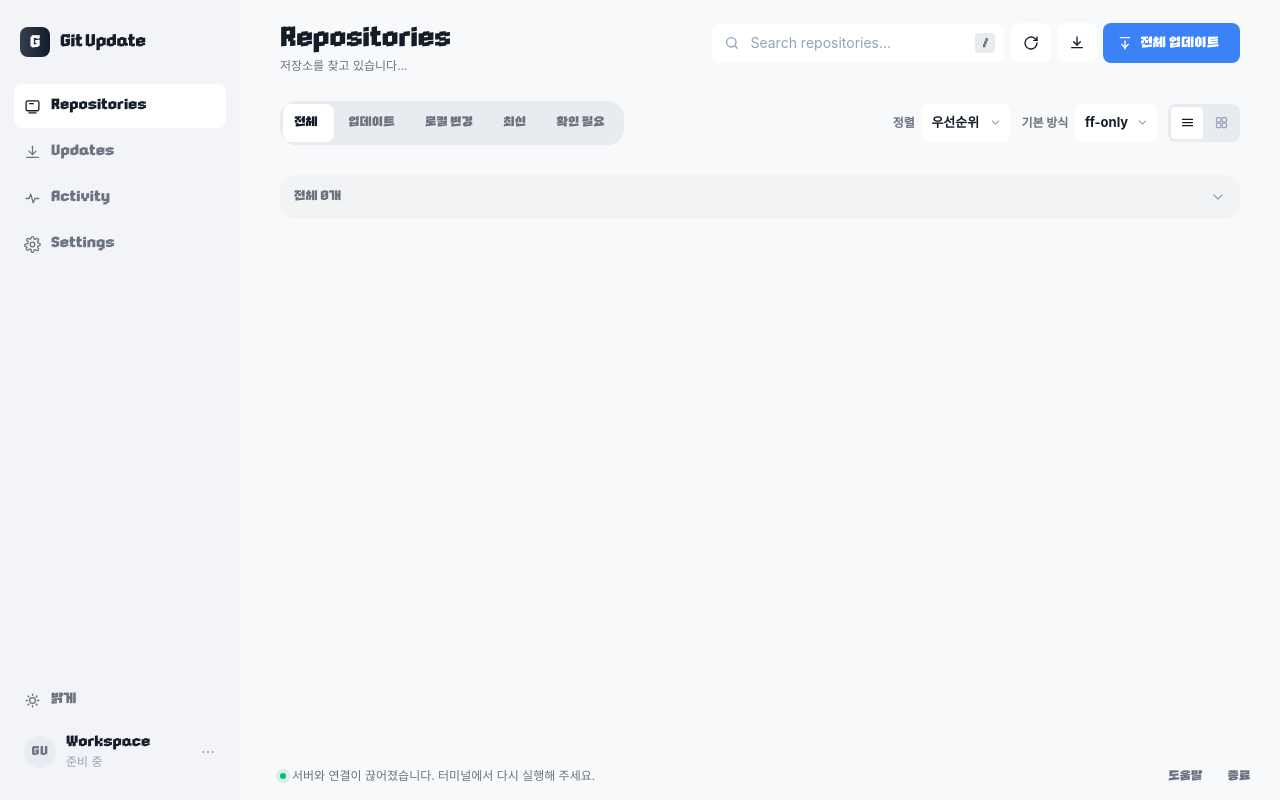
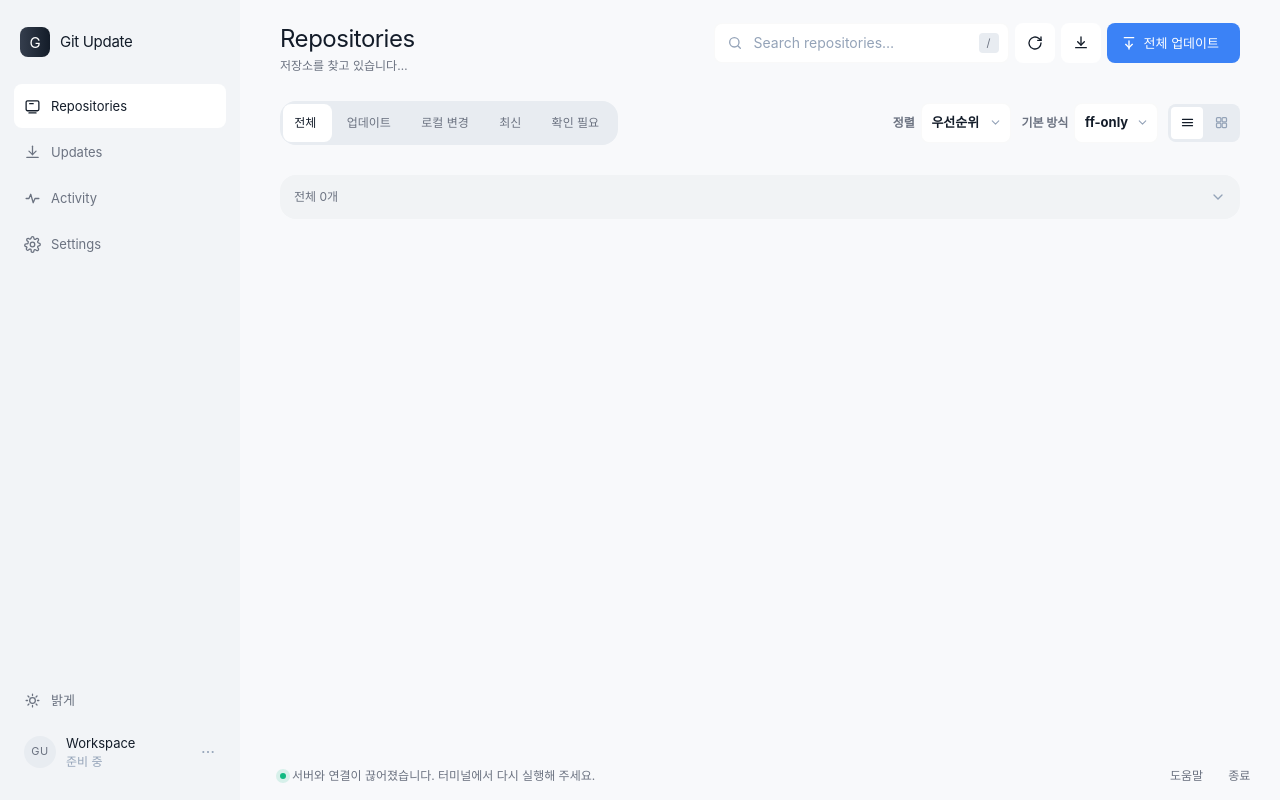
Before and after one commit to info-sum/git-update, a website: page gitupdate/web/index.html in a window 1280 px wide. Drawn offline with Linux system fonts and the light colour scheme; no server answers.

Commit message:
style: 시스템 기본 폰트로 복원 + 스크린샷 재촬영

```diff
--- a/gitupdate/web/index.html
+++ b/gitupdate/web/index.html
@@ -16,14 +16,7 @@
 })();
 </script>
 <style>
-/* 토큰 인증이 붙은 주소라서 폰트 선언은 토큰이 치환되는 이 블록에 둔다. */
-@font-face{
-  font-family:"Cafe24 PRO UP";
-  src:url("/fonts/Cafe24PROUP.otf?t=__TOKEN__") format("opentype");
-  font-weight:100 900;   /* 단일 굵기 서체 — 가짜 볼드를 만들지 않는다 */
-  font-style:normal;
-  font-display:swap;
-}
+/* 토큰 인증이 붙은 주소라서 스타일시트 경로에도 토큰이 필요하다. */
 </style>
 <link rel="stylesheet" href="/tokens.css?t=__TOKEN__">
 <link rel="stylesheet" href="/quiet-observer.css?t=__TOKEN__">
--- a/gitupdate/web/quiet-observer.css
+++ b/gitupdate/web/quiet-observer.css
@@ -7,7 +7,7 @@
   /* Cafe24 PRO UP ships one heavy weight, so it carries the display roles —
    * brand, titles, names, buttons, badges, every number. Secondary prose stays
    * on the system face where 12px has to stay legible. */
-  --app-font-display: "Cafe24 PRO UP", -apple-system, BlinkMacSystemFont, "Apple SD Gothic Neo", system-ui, sans-serif;
+  --app-font-display: -apple-system, BlinkMacSystemFont, "Apple SD Gothic Neo", "Pretendard", system-ui, sans-serif;
   --app-font-body: -apple-system, BlinkMacSystemFont, "Apple SD Gothic Neo", "Pretendard", system-ui, sans-serif;
   --app-font-mono: ui-monospace, "SFMono-Regular", Menlo, Monaco, Consolas, monospace;
 
```
Also changed, not shown: docs/screenshot-dark.png, docs/screenshot-main.png, docs/screenshot-menu.png, docs/screenshot-stash.png, 1 other file.
